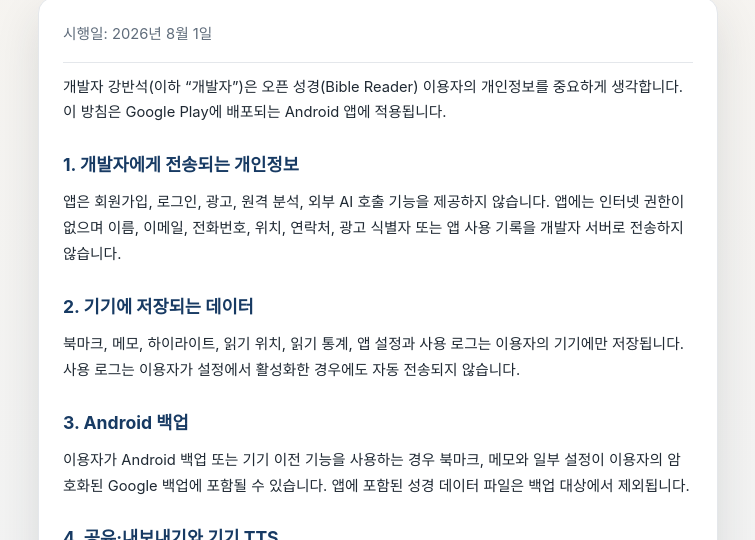
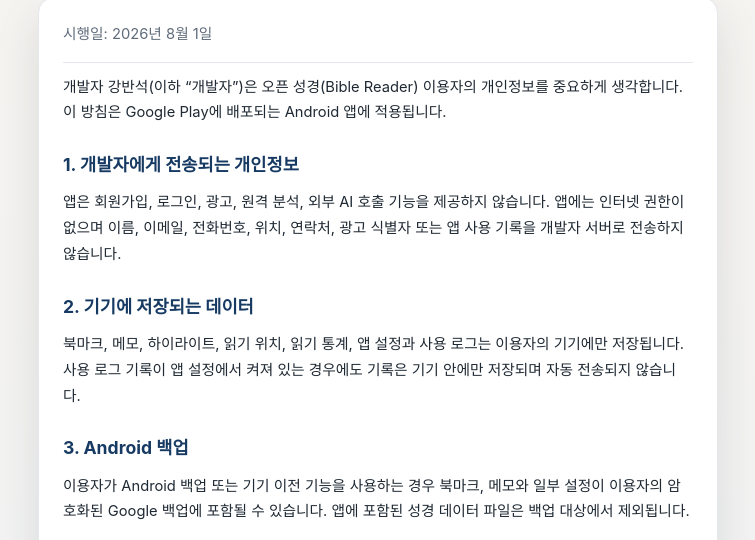
Before and after one commit to BANSEOK-KANG1/bible-download, a plain HTML site: page privacy.html in a window 1280 px wide. Shown: the part 260-800 px from the top of the page, without its empty margins (262-1017 px from the left). Drawn offline with Linux system fonts and the light colour scheme.

Commit message:
Clarify local usage log storage

```diff
--- a/privacy.html
+++ b/privacy.html
@@ -33,8 +33,8 @@
         <h2>2. 기기에 저장되는 데이터</h2>
         <p>
           북마크, 메모, 하이라이트, 읽기 위치, 읽기 통계, 앱 설정과 사용 로그는
-          이용자의 기기에만 저장됩니다. 사용 로그는 이용자가 설정에서 활성화한
-          경우에도 자동 전송되지 않습니다.
+          이용자의 기기에만 저장됩니다. 사용 로그 기록이 앱 설정에서 켜져 있는
+          경우에도 기록은 기기 안에만 저장되며 자동 전송되지 않습니다.
         </p>
 
         <h2>3. Android 백업</h2>
```
